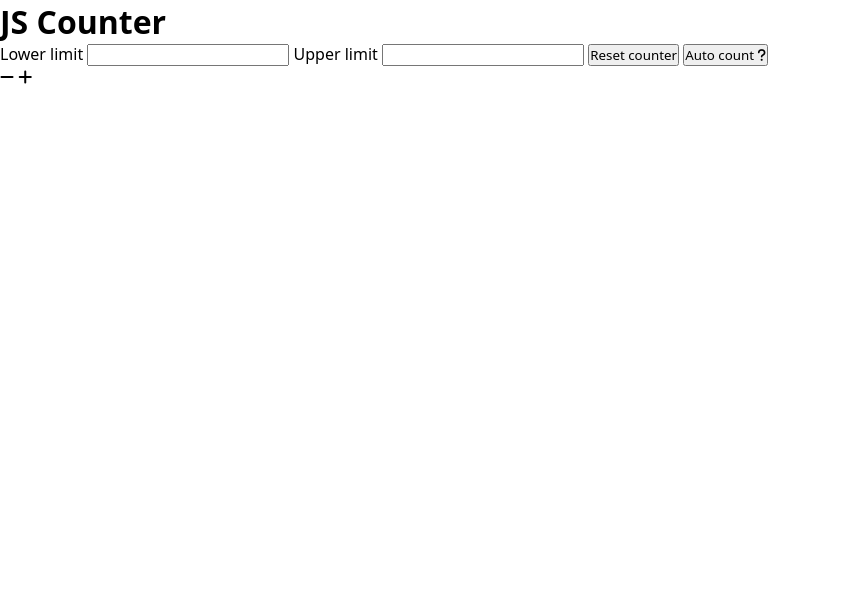
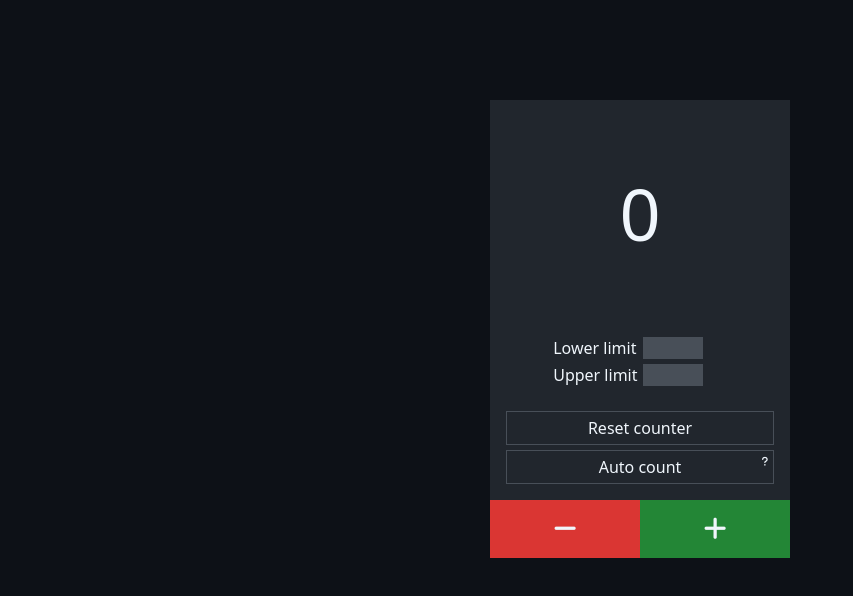
Before and after one commit to santebaratie/js-counter, a plain HTML site: page index.html in a window 1280 px wide. Shown: the whole page, without its empty margins (0-853 px from the left). Drawn offline with Linux system fonts and the light colour scheme.

Commit message:
Finish styling

```diff
--- a/index.html
+++ b/index.html
@@ -8,16 +8,16 @@
   <title>JS Counter</title>
 </head>
 <body>
-<header>
-</header>
 <main>
   <div class="board">
     <div class="board__head">
-      <h1>JS Counter</h1>
-      <label for="lower-limit">Lower limit</label>
-      <input type="number" name="" id="lower-limit">
-      <label for="upper-limit">Upper limit</label>
-      <input type="number" name="" id="upper-limit">
+      <h1 class="counter">0</h1>
+      <div class="limits">
+        <label for="lower-limit">Lower limit</label>
+        <input type="number" name="" id="lower-limit" >
+        <label for="upper-limit">Upper limit</label>
+        <input type="number" name="" id="upper-limit">
+      </div>
       <button class="btn btn--reset">Reset counter</button>
       <button class="btn btn--auto">Auto count <i class="fa-solid fa-question"></i></button>
     </div>
--- a/styles.css
+++ b/styles.css
@@ -23,3 +23,117 @@ textarea {
   --link-color: #1f6feb;
   --danger-color: #da3633;
 }
+
+body {
+  background-color: var(--bg-color);
+  color: var(--text-color);
+}
+
+.board {
+  max-width: 300px;
+  width: 95%;
+  margin: 100px auto;
+  border-radius: 0.3em;
+  display: grid;
+  grid-template-columns: 1fr 1fr;
+  grid-template-rows: 400px auto;
+}
+
+.board__head {
+ grid-column: span 2;
+ background-color: var(--fg-color);
+ border-bottom: none;
+ padding: 1rem;
+ display: flex;
+ flex-direction: column;
+ gap: 5px;
+ align-items: center;
+ justify-content: flex-end;
+}
+
+
+.board__footer {
+  grid-column: span 2;
+  display: flex;
+}
+
+.board__footer .fa-solid {
+  flex-grow: 1;
+  padding: 1rem;
+  text-align: center;
+  font-size: 26px;
+}
+
+.fa-solid:hover {
+  cursor: pointer;
+}
+
+.fa-plus {
+  border-left: none;
+  background-color: var(--primary-color);
+}
+
+.fa-minus {
+  background-color: var(--danger-color);
+}
+
+input {
+  display: block;
+  font-size: 14px;
+  width: 60px;
+/*  padding: 3px 0;*/
+  background-color: var(--border-color);
+  border: none;
+  color: var(--text-color);
+/*  border-radius: 100px;*/
+  text-align: center;
+}
+
+input:focus {
+  outline: none;
+}
+
+.counter {
+  font-size: 72px;
+  text-align: center;
+  padding: 3rem 0;
+  font-weight: 500;
+  flex-grow: 1;
+}
+
+.btn {
+  border: 1px solid var(--border-color);
+  background-color: transparent;
+  font-size: 16px;
+  padding: 5px 0;
+  color: var(--text-color);
+  align-self: stretch;
+  transition: all 0.2s ease;
+}
+
+.btn:hover {
+  cursor: pointer;
+  background-color: var(--border-color);
+}
+
+
+.limits {
+  display: grid;
+  grid-template-columns: 1fr 1fr;
+  gap: 5px;
+  margin-bottom: 20px;
+}
+
+
+.btn--auto {
+  position: relative;
+}
+
+
+.fa-question {
+  position: absolute;
+  top: 0;
+  right: 0;
+  font-size: 10px;
+  padding: 5px;
+}
```
